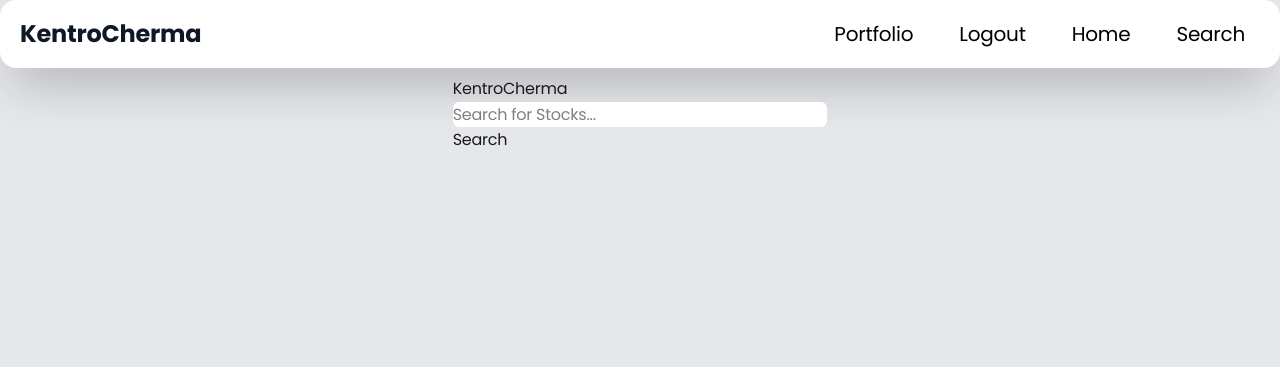
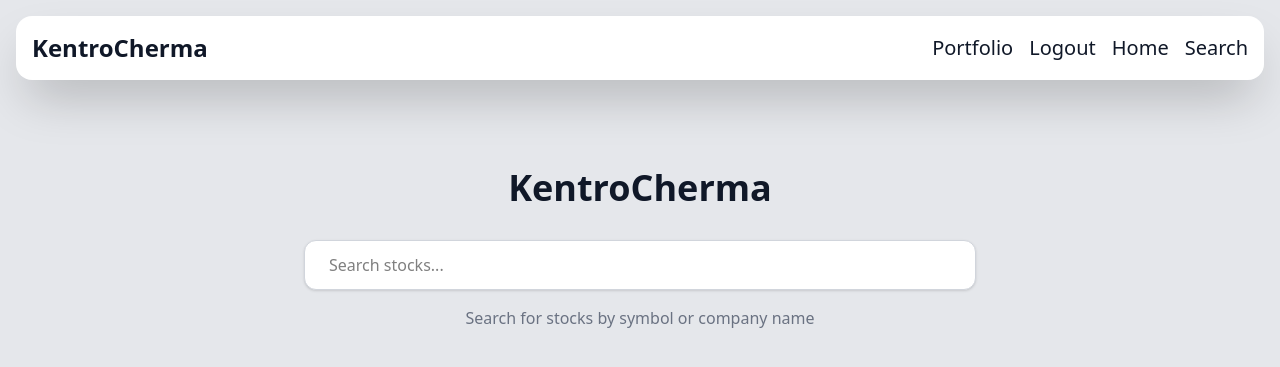
Before and after one commit to BriLouSal/KentroChrema, a Django app: template kentrocenter/kentrocenterback/templates/base/search_engine_views.html in a window 1280 px wide. Shown: the top 367 px of the page. Run offline with Django 3.2, Linux system fonts and the light colour scheme; the template is opened without the code that fills it, so the values that code supplies are empty; some libraries are stand-ins or nearby versions; some web fonts are replaced.

Commit message:
Search engine completed :)

```diff
--- a/kentrocenter/kentrocenterback/templates/base/search_engine_views.html
+++ b/kentrocenter/kentrocenterback/templates/base/search_engine_views.html
@@ -6,7 +6,6 @@
     <meta charset="UTF-8" />
     <meta name="viewport" content="width=device-width, initial-scale=1.0" />
     <title>Home Menu</title>
-    <link rel="stylesheet" href="{% static 'home.css' %}" />
   </head>
   <body
     class="bg-gray-200 min-h-screen flex flex-col gap-2 items-center justify-start p-4"
@@ -25,33 +24,39 @@
         <a href="{% url 'logout' %}" class="text-xl text-gray-900"> Logout </a>
 
         <a href="{% url 'home' %}" class="text-xl text-gray-900"> Home </a>
-        <a href="{% url 'search_views' %}" class="text-xl text-gray-900"> Search </a>
+        <a href="{% url 'search_views' %}" class="text-xl text-gray-900">
+          Search
+        </a>
       </div>
     </div>
     <!-- We'll need to create a search engine via forms  -->
 
-       <div class="search-bar">
-      <h1 id="market">KentroCherma</h1>
-      <div class="search-container">
-         <!-- Wrapper for the autocomplete -->
-         <div class="search-container  w-full max-w-2xl mx-auto">
-            <div class="relative">
-            <form method="GET", action="{% url 'search_views' %}">
-            <input type="text" id="stockSearch" placeholder="Search for Stocks..." name="search" required
-            class="w-full px-4 py-2 text-black bg-white rounded-md focus:outline-none" autocomplete="off ">
-            <button type="submit">Search</button>
+    <div class="w-full flex flex-col items-center mt-20">
+      <!-- Big Title -->
+      <h1 class="text-4xl font-bold text-gray-900 mb-8">KentroCherma</h1>
 
-            </form>
-            <div class="autocomplete hidden absolute top-full left-0 w-full
-                        bg-gray-900 border border-gray-600 mt-1 rounded-b-lg
-                        shadow-xl z-50 max-h-64 overflow-y-auto">
-            </div>
+      <!-- Search Wrapper -->
+      <div class="relative w-full max-w-2xl">
+        <form method="GET" action="{% url 'search_views' %}">
+          <input
+            type="text"
+            id="stockSearch"
+            name="search"
+            placeholder="Search stocks..."
+            autocomplete="off"
+            class=" bg-white w-full px-6 py-3 rounded-xl border border-gray-300 focus:outline-none shadow-sm"
+          />
+        </form>
 
+        <div
+          class="autocomplete hidden absolute top-full left-0 w-full bg-gray-900 border border-gray-600 mt-2 rounded-xl shadow-2xl z-50 max-h-64 overflow-y-auto"
+        ></div>
+      </div>
 
-            </div>
-            </form>
-
-         </div>
+      <p class="mt-4 text-gray-500">
+        Search for stocks by symbol or company name
+      </p>
+    </div>
 
     {% block scripts %}
 
--- a/kentrocenter/static/search.js
+++ b/kentrocenter/static/search.js
@@ -1,3 +1,6 @@
+console.log("Search JS loaded");
+
+
 const input = document.getElementById('stockSearch');
 const autocomplete = document.querySelector('.autocomplete');
 
--- a/kentrocenter/theme/static/css/dist/styles.css
+++ b/kentrocenter/theme/static/css/dist/styles.css
@@ -306,6 +306,12 @@
   }
   .mt-8 {
     margin-top: calc(var(--spacing) * 8);
+  }
+  .mt-16 {
+    margin-top: calc(var(--spacing) * 16);
+  }
+  .mt-20 {
+    margin-top: calc(var(--spacing) * 20);
   }
   .mb-2 {
     margin-bottom: calc(var(--spacing) * 2);
```
Also changed, not shown: kentrocenter/kentrocenterback/search_engine.py (+1 -10 lines), 1 other file.
